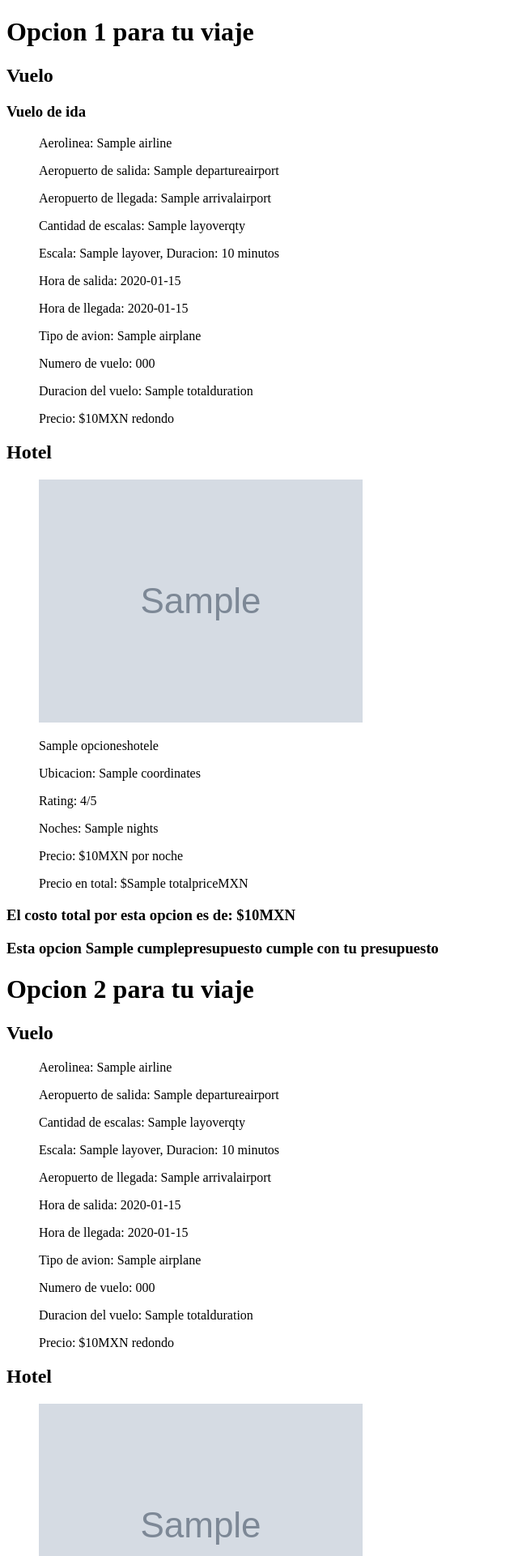
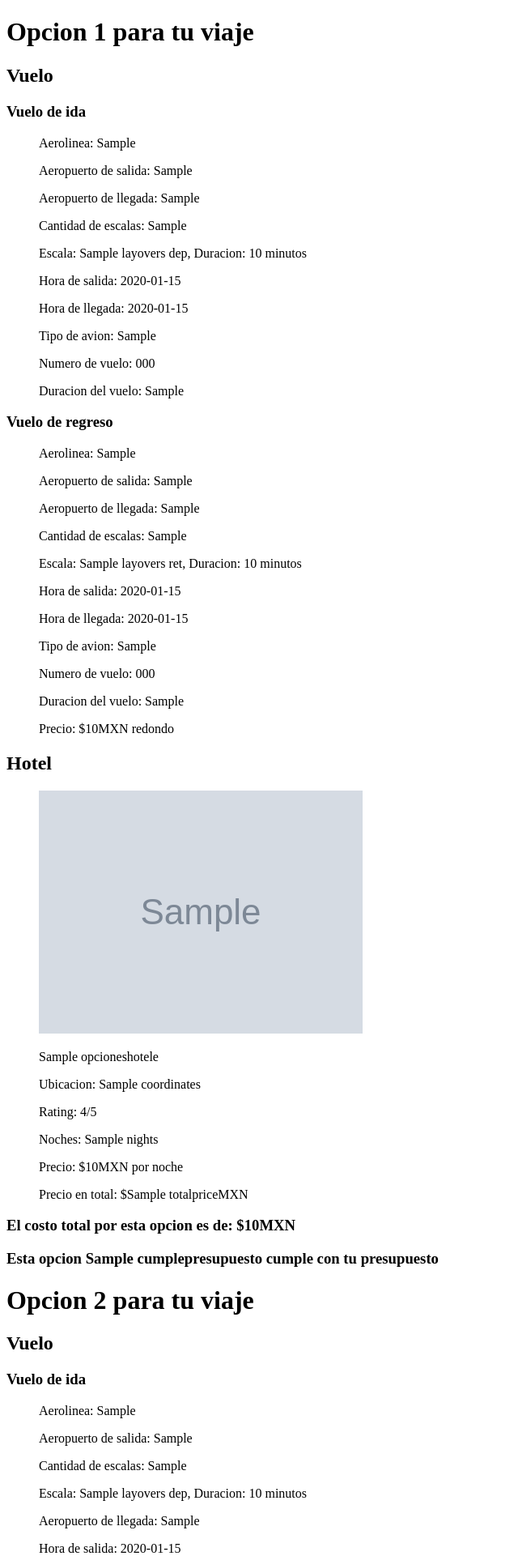
Before and after one commit to python-2025-kb/final-AndreaMartinezC12, a Flask app: template templates/resultados.html in a window 1280 px wide. Shown: the top 1921 px of the page at 81% size, without its empty margins (0-640 px from the left). Run offline with Flask 3, Linux system fonts and the light colour scheme; the template is opened without the code that fills it: most values are stand-ins (such as "Sample title", 1, 10 or a date in 2020); grey boxes marked "Sample" are stand-in pictures.

Commit message:
Ahora tambien se muestra la informacion de los vuelos de regreso de cada opcion. Antes solo daba la info del vuelo de ida

```diff
--- a/templates/resultados.html
+++ b/templates/resultados.html
@@ -9,18 +9,34 @@
     <h1>Opcion 1 para tu viaje</h1>
     <h2>Vuelo</h2>
     <h3>Vuelo de ida</h3>
-    <ul>Aerolinea: {{opcionesvuelos[0].airline}}</ul>
-    <ul>Aeropuerto de salida: {{opcionesvuelos[0].departureairport}}</ul>
-    <ul>Aeropuerto de llegada: {{opcionesvuelos[0].arrivalairport}}</ul>
-    <ul>Cantidad de escalas: {{opcionesvuelos[0].layoverqty}}</ul>
-    {%for l in opcionesvuelos[0].layovers%}
+    <ul>Aerolinea: {{opcionesvuelos[0].airline_dep}}</ul>
+    <ul>Aeropuerto de salida: {{opcionesvuelos[0].departureairport_dep}}</ul>
+    <ul>Aeropuerto de llegada: {{opcionesvuelos[0].arrivalairport_dep}}</ul>
+    <ul>Cantidad de escalas: {{opcionesvuelos[0].layoverqty_dep}}</ul>
+    {%for l in opcionesvuelos[0].layovers_dep%}
         <ul>Escala: {{l.name}}, Duracion: {{l.duration}} minutos</ul>
     {%endfor%}
-    <ul>Hora de salida: {{opcionesvuelos[0].departuretime}}</ul>
-    <ul>Hora de llegada: {{opcionesvuelos[0].arrivaltime}}</ul>
-    <ul>Tipo de avion: {{opcionesvuelos[0].airplane}}</ul>
-    <ul>Numero de vuelo: {{opcionesvuelos[0].flightnumber}}</ul>
-    <ul>Duracion del vuelo: {{opcionesvuelos[0].totalduration}}</ul>
+    <ul>Hora de salida: {{opcionesvuelos[0].departuretime_dep}}</ul>
+    <ul>Hora de llegada: {{opcionesvuelos[0].arrivaltime_dep}}</ul>
+    <ul>Tipo de avion: {{opcionesvuelos[0].airplane_dep}}</ul>
+    <ul>Numero de vuelo: {{opcionesvuelos[0].flightnumber_dep}}</ul>
+    <ul>Duracion del vuelo: {{opcionesvuelos[0].totalduration_dep}}</ul>
+
+    <h3>Vuelo de regreso</h3>
+    <ul>Aerolinea: {{opcionesvuelos[1].airline_ret}}</ul>
+    <ul>Aeropuerto de salida: {{opcionesvuelos[1].departureairport_ret}}</ul>
+    <ul>Aeropuerto de llegada: {{opcionesvuelos[1].arrivalairport_ret}}</ul>
+    <ul>Cantidad de escalas: {{opcionesvuelos[1].layoverqty_ret}}</ul>
+    {%for l in opcionesvuelos[1].layovers_ret%}
+        <ul>Escala: {{l.name}}, Duracion: {{l.duration}} minutos</ul>
+    {%endfor%}
+    <ul>Hora de salida: {{opcionesvuelos[1].departuretime_ret}}</ul>
+    <ul>Hora de llegada: {{opcionesvuelos[1].arrivaltime_ret}}</ul>
+    <ul>Tipo de avion: {{opcionesvuelos[1].airplane_ret}}</ul>
+    <ul>Numero de vuelo: {{opcionesvuelos[1].flightnumber_ret}}</ul>
+    <ul>Duracion del vuelo: {{opcionesvuelos[1].totalduration_ret}}</ul>
+
+
     <ul>Precio: ${{opcionesvuelos[0].price}}MXN redondo</ul>
 
     <h2>Hotel</h2>
@@ -37,56 +53,90 @@
 
     <h1>Opcion 2 para tu viaje</h1>
     <h2>Vuelo</h2>
-    <ul>Aerolinea: {{opcionesvuelos[1].airline}}</ul>
-    <ul>Aeropuerto de salida: {{opcionesvuelos[1].departureairport}}</ul>
-    <ul>Cantidad de escalas: {{opcionesvuelos[0].layoverqty}}</ul>
-    {%for l in opcionesvuelos[0].layovers%}
+    <h3>Vuelo de ida</h3>
+    <ul>Aerolinea: {{opcionesvuelos[2].airline_dep}}</ul>
+    <ul>Aeropuerto de salida: {{opcionesvuelos[2].departureairport_dep}}</ul>
+    <ul>Cantidad de escalas: {{opcionesvuelos[2].layoverqty_dep}}</ul>
+    {%for l in opcionesvuelos[2].layovers_dep%}
         <ul>Escala: {{l.name}}, Duracion: {{l.duration}} minutos</ul>
     {%endfor%}
-    <ul>Aeropuerto de llegada: {{opcionesvuelos[1].arrivalairport}}</ul>
-    <ul>Hora de salida: {{opcionesvuelos[1].departuretime}}</ul>
-    <ul>Hora de llegada: {{opcionesvuelos[1].arrivaltime}}</ul>
-    <ul>Tipo de avion: {{opcionesvuelos[1].airplane}}</ul>
-    <ul>Numero de vuelo: {{opcionesvuelos[1].flightnumber}}</ul>
-    <ul>Duracion del vuelo: {{opcionesvuelos[1].totalduration}}</ul>
-    <ul>Precio: ${{opcionesvuelos[1].price}}MXN redondo</ul>
+    <ul>Aeropuerto de llegada: {{opcionesvuelos[2].arrivalairport_dep}}</ul>
+    <ul>Hora de salida: {{opcionesvuelos[2].departuretime_dep}}</ul>
+    <ul>Hora de llegada: {{opcionesvuelos[2].arrivaltime_dep}}</ul>
+    <ul>Tipo de avion: {{opcionesvuelos[2].airplane_dep}}</ul>
+    <ul>Numero de vuelo: {{opcionesvuelos[2].flightnumber_dep}}</ul>
+    <ul>Duracion del vuelo: {{opcionesvuelos[2].totalduration_dep}}</ul>
+
+
+    <h3>Vuelo de regreso</h3>
+    <ul>Aerolinea: {{opcionesvuelos[3].airline_ret}}</ul>
+    <ul>Aeropuerto de salida: {{opcionesvuelos[3].departureairport_ret}}</ul>
+    <ul>Aeropuerto de llegada: {{opcionesvuelos[3].arrivalairport_ret}}</ul>
+    <ul>Cantidad de escalas: {{opcionesvuelos[3].layoverqty_ret}}</ul>
+    {%for l in opcionesvuelos[3].layovers_ret%}
+        <ul>Escala: {{l.name}}, Duracion: {{l.duration}} minutos</ul>
+    {%endfor%}
+    <ul>Hora de salida: {{opcionesvuelos[3].departuretime_ret}}</ul>
+    <ul>Hora de llegada: {{opcionesvuelos[3].arrivaltime_ret}}</ul>
+    <ul>Tipo de avion: {{opcionesvuelos[3].airplane_ret}}</ul>
+    <ul>Numero de vuelo: {{opcionesvuelos[3].flightnumber_ret}}</ul>
+    <ul>Duracion del vuelo: {{opcionesvuelos[3].totalduration_ret}}</ul>
+
+    <ul>Precio: ${{opcionesvuelos[2].price}}MXN redondo</ul>
+
 
     <h2>Hotel</h2>
     <ul><img src={{opcioneshoteles[1].thumbnail}} alt="hotel" /></ul>
     <ul>{{opcioneshoteles[1].hotelname}}</ul>
     <ul>Ubicacion: {{opcioneshoteles[1].coordinates}}</ul>
     <ul>Rating: {{opcioneshoteles[1].rating}}/5</ul>
-    <ul>Noches: {{opcioneshoteles[0].nights}}</ul>
-    <ul>Precio: ${{opcioneshoteles[0].price}}MXN por noche</ul>
-    <ul>Precio en total: ${{opcioneshoteles[0].totalprice}}MXN</ul>
+    <ul>Noches: {{opcioneshoteles[1].nights}}</ul>
+    <ul>Precio: ${{opcioneshoteles[1].price}}MXN por noche</ul>
+    <ul>Precio en total: ${{opcioneshoteles[1].totalprice}}MXN</ul>
 
     <h3>El costo total por esta opcion es de: ${{opcioneshoteles[1].totalprice + opcionesvuelos[1].price}}MXN</h3>
     <h3>Esta opcion {{cumplepresupuesto[1]}} cumple con tu presupuesto</h3>
 
     <h1>Opcion 3 para tu viaje</h1>
     <h2>Vuelo</h2>
-    <ul>Aerolinea: {{opcionesvuelos[2].airline}}</ul>
-    <ul>Aeropuerto de salida: {{opcionesvuelos[2].departureairport}}</ul>
-    <ul>Aeropuerto de llegada: {{opcionesvuelos[2].arrivalairport}}</ul>
-    <ul>Cantidad de escalas: {{opcionesvuelos[0].layoverqty}}</ul>
-    {%for l in opcionesvuelos[0].layovers%}
+    <h3>Vuelo de ida</h3>
+    <ul>Aerolinea: {{opcionesvuelos[4].airline_dep}}</ul>
+    <ul>Aeropuerto de salida: {{opcionesvuelos[4].departureairport_dep}}</ul>
+    <ul>Aeropuerto de llegada: {{opcionesvuelos[4].arrivalairport_dep}}</ul>
+    <ul>Cantidad de escalas: {{opcionesvuelos[4].layoverqty_dep}}</ul>
+    {%for l in opcionesvuelos[4].layovers_dep%}
         <ul>Escala: {{l.name}}, Duracion: {{l.duration}} minutos</ul>
     {%endfor%}
-    <ul>Hora de salida: {{opcionesvuelos[2].departuretime}}</ul>
-    <ul>Hora de llegada: {{opcionesvuelos[2].arrivaltime}}</ul>
-    <ul>Tipo de avion: {{opcionesvuelos[2].airplane}}</ul>
-    <ul>Numero de vuelo: {{opcionesvuelos[2].flightnumber}}</ul>
-    <ul>Duracion del vuelo: {{opcionesvuelos[2].totalduration}}</ul>
-    <ul>Precio: ${{opcionesvuelos[2].price}}MXN redondo</ul>
+    <ul>Hora de salida: {{opcionesvuelos[4].departuretime_dep}}</ul>
+    <ul>Hora de llegada: {{opcionesvuelos[4].arrivaltime_dep}}</ul>
+    <ul>Tipo de avion: {{opcionesvuelos[4].airplane_dep}}</ul>
+    <ul>Numero de vuelo: {{opcionesvuelos[4].flightnumber_dep}}</ul>
+    <ul>Duracion del vuelo: {{opcionesvuelos[4].totalduration_dep}}</ul>
+
+    <h3>Vuelo de regreso</h3>
+    <ul>Aerolinea: {{opcionesvuelos[5].airline_ret}}</ul>
+    <ul>Aeropuerto de salida: {{opcionesvuelos[5].departureairport_ret}}</ul>
+    <ul>Aeropuerto de llegada: {{opcionesvuelos[5].arrivalairport_ret}}</ul>
+    <ul>Cantidad de escalas: {{opcionesvuelos[5].layoverqty_ret}}</ul>
+    {%for l in opcionesvuelos[5].layovers_ret%}
+        <ul>Escala: {{l.name}}, Duracion: {{l.duration}} minutos</ul>
+    {%endfor%}
+    <ul>Hora de salida: {{opcionesvuelos[5].departuretime_ret}}</ul>
+    <ul>Hora de llegada: {{opcionesvuelos[5].arrivaltime_ret}}</ul>
+    <ul>Tipo de avion: {{opcionesvuelos[5].airplane_ret}}</ul>
+    <ul>Numero de vuelo: {{opcionesvuelos[5].flightnumber_ret}}</ul>
+    <ul>Duracion del vuelo: {{opcionesvuelos[5].totalduration_ret}}</ul>
+
+    <ul>Precio: ${{opcionesvuelos[4].price}}MXN redondo</ul>
 
     <h2>Hotel</h2>
     <ul><img src={{opcioneshoteles[2].thumbnail}} alt="hotel" /></ul>
     <ul>{{opcioneshoteles[2].hotelname}}</ul>
     <ul>Ubicacion: {{opcioneshoteles[2].coordinates}}</ul>
     <ul>Rating: {{opcioneshoteles[2].rating}}/5</ul>
-    <ul>Noches: {{opcioneshoteles[0].nights}}</ul>
-    <ul>Precio: ${{opcioneshoteles[0].price}}MXN por noche</ul>
-    <ul>Precio en total: ${{opcioneshoteles[0].totalprice}}MXN</ul>
+    <ul>Noches: {{opcioneshoteles[2].nights}}</ul>
+    <ul>Precio: ${{opcioneshoteles[2].price}}MXN por noche</ul>
+    <ul>Precio en total: ${{opcioneshoteles[2].totalprice}}MXN</ul>
 
     <h3>El costo total por esta opcion es de: ${{opcioneshoteles[2].totalprice + opcionesvuelos[2].price}}MXN</h3>
     <h3>Esta opcion {{cumplepresupuesto[2]}} cumple con tu presupuesto</h3>
```
Also changed, not shown: vuelos.py (+78 -19 lines).
